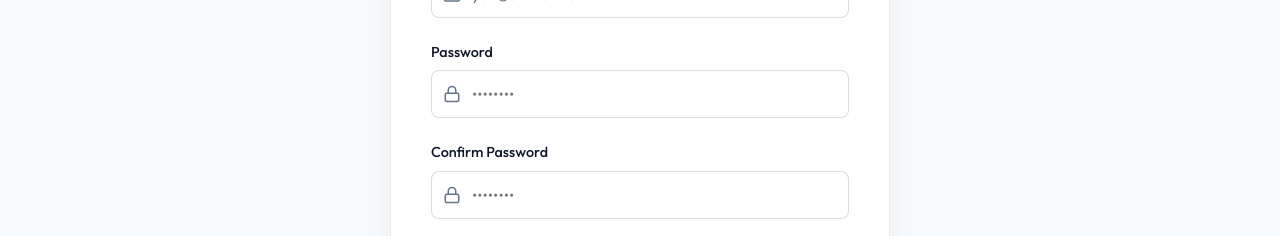
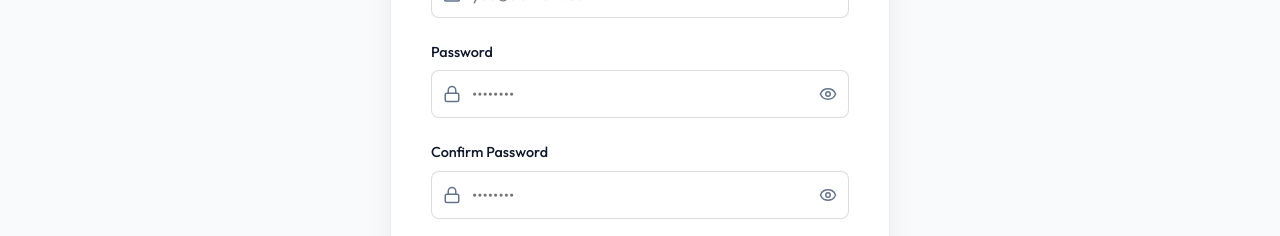
Before and after one commit to Patochukwu/Creators-Arena, a React (Vite) app in the folder frontend/: page /register in a window 1280 px wide. Shown: the part 564-800 px from the top of the page. Built offline with nearby package versions, Linux system fonts and the light colour scheme.

Commit message:
feat: add password visibility toggle eye icons to auth page forms

```diff
--- a/frontend/src/pages/AuthPages.jsx
+++ b/frontend/src/pages/AuthPages.jsx
@@ -1,7 +1,7 @@
 import React, { useState } from 'react';
 import { useNavigate } from 'react-router-dom';
 import { useAuth } from '../App';
-import { User, Mail, Lock, CheckCircle } from 'lucide-react';
+import { User, Mail, Lock, CheckCircle, Eye, EyeOff } from 'lucide-react';
 
 export default function AuthPages({ isRegister: initialIsRegister, isResetPassword = false }) {
   const [isRegister, setIsRegister] = useState(initialIsRegister);
@@ -10,6 +10,8 @@ export default function AuthPages({ isRegister: initialIsRegister, isResetPasswo
   const [email, setEmail] = useState('');
   const [password, setPassword] = useState('');
   const [confirmPassword, setConfirmPassword] = useState('');
+  const [showPassword, setShowPassword] = useState(false);
+  const [showConfirmPassword, setShowConfirmPassword] = useState(false);
   const [isForgotPassword, setIsForgotPassword] = useState(false);
   const [error, setError] = useState('');
   const [successMsg, setSuccessMsg] = useState('');
@@ -218,15 +220,21 @@ export default function AuthPages({ isRegister: initialIsRegister, isResetPasswo
                 <div style={{ position: 'relative' }}>
                   <Lock size={18} style={{ position: 'absolute', left: '12px', top: '15px', color: 'var(--text-muted)' }} />
                   <input
-                    type="password"
+                    type={showPassword ? "text" : "password"}
                     id="newPasscode"
                     className="glass-input"
-                    style={{ paddingLeft: '2.5rem' }}
+                    style={{ paddingLeft: '2.5rem', paddingRight: '2.5rem' }}
                     placeholder="••••••••"
                     value={password}
                     onChange={(e) => setPassword(e.target.value)}
                     required
                   />
+                  <span
+                    onClick={() => setShowPassword(!showPassword)}
+                    style={{ position: 'absolute', right: '12px', top: '15px', color: 'var(--text-muted)', cursor: 'pointer', display: 'flex', alignItems: 'center' }}
+                  >
+                    {showPassword ? <EyeOff size={18} /> : <Eye size={18} />}
+                  </span>
                 </div>
               </div>
 
@@ -235,15 +243,21 @@ export default function AuthPages({ isRegister: initialIsRegister, isResetPasswo
                 <div style={{ position: 'relative' }}>
                   <Lock size={18} style={{ position: 'absolute', left: '12px', top: '15px', color: 'var(--text-muted)' }} />
                   <input
-                    type="password"
+                    type={showConfirmPassword ? "text" : "password"}
                     id="confirmPasscode"
                     className="glass-input"
-                    style={{ paddingLeft: '2.5rem' }}
+                    style={{ paddingLeft: '2.5rem', paddingRight: '2.5rem' }}
                     placeholder="••••••••"
                     value={confirmPassword}
                     onChange={(e) => setConfirmPassword(e.target.value)}
                     required
                   />
+                  <span
+                    onClick={() => setShowConfirmPassword(!showConfirmPassword)}
+                    style={{ position: 'absolute', right: '12px', top: '15px', color: 'var(--text-muted)', cursor: 'pointer', display: 'flex', alignItems: 'center' }}
+                  >
+                    {showConfirmPassword ? <EyeOff size={18} /> : <Eye size={18} />}
+                  </span>
                 </div>
               </div>
             </>
@@ -354,15 +368,21 @@ export default function AuthPages({ isRegister: initialIsRegister, isResetPasswo
                 <div style={{ position: 'relative', marginTop: '0.4rem' }}>
                   <Lock size={18} style={{ position: 'absolute', left: '12px', top: '15px', color: 'var(--text-muted)' }} />
                   <input
-                    type="password"
+                    type={showPassword ? "text" : "password"}
                     id="passcode"
                     className="glass-input"
-                    style={{ paddingLeft: '2.5rem' }}
+                    style={{ paddingLeft: '2.5rem', paddingRight: '2.5rem' }}
                     placeholder="••••••••"
                     value={password}
                     onChange={(e) => setPassword(e.target.value)}
                     required
                   />
+                  <span
+                    onClick={() => setShowPassword(!showPassword)}
+                    style={{ position: 'absolute', right: '12px', top: '15px', color: 'var(--text-muted)', cursor: 'pointer', display: 'flex', alignItems: 'center' }}
+                  >
+                    {showPassword ? <EyeOff size={18} /> : <Eye size={18} />}
+                  </span>
                 </div>
               </div>
 
@@ -373,15 +393,21 @@ export default function AuthPages({ isRegister: initialIsRegister, isResetPasswo
                   <div style={{ position: 'relative' }}>
                     <Lock size={18} style={{ position: 'absolute', left: '12px', top: '15px', color: 'var(--text-muted)' }} />
                     <input
-                      type="password"
+                      type={showConfirmPassword ? "text" : "password"}
                       id="confirmPasscode"
                       className="glass-input"
-                      style={{ paddingLeft: '2.5rem' }}
+                      style={{ paddingLeft: '2.5rem', paddingRight: '2.5rem' }}
                       placeholder="••••••••"
                       value={confirmPassword}
                       onChange={(e) => setConfirmPassword(e.target.value)}
                       required
                     />
+                    <span
+                      onClick={() => setShowConfirmPassword(!showConfirmPassword)}
+                      style={{ position: 'absolute', right: '12px', top: '15px', color: 'var(--text-muted)', cursor: 'pointer', display: 'flex', alignItems: 'center' }}
+                    >
+                      {showConfirmPassword ? <EyeOff size={18} /> : <Eye size={18} />}
+                    </span>
                   </div>
                 </div>
               )}
```
